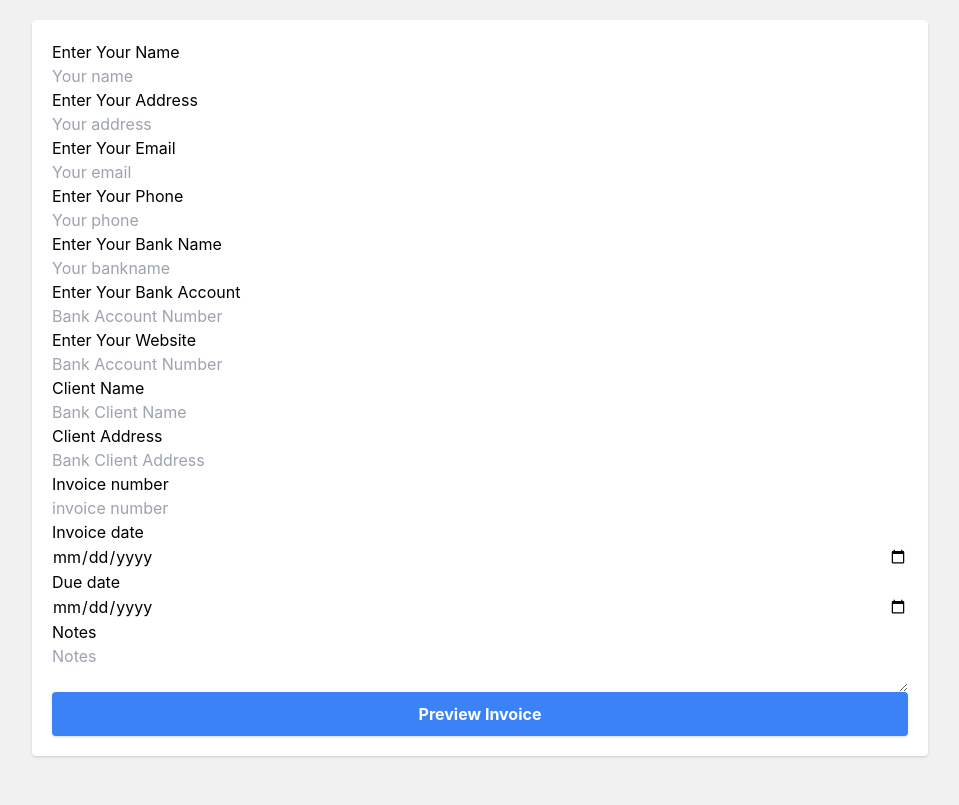
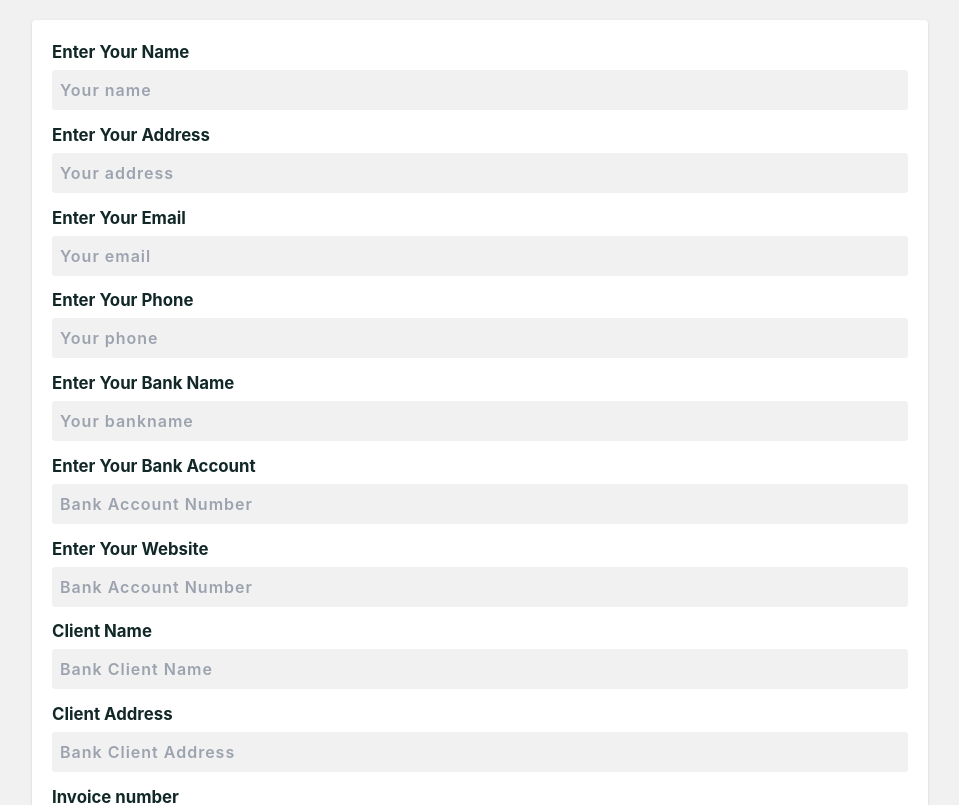
Before and after one commit to mollikacomputer/invoicer, a React (Create React App) app: page / in a window 1280 px wide. Shown: the top 805 px of the page, without its empty margins (160-1119 px from the left). Built offline with nearby package versions, Linux system fonts and the light colour scheme.

Commit message:
form decoration ui bg font color done

```diff
--- a/src/App.js
+++ b/src/App.js
@@ -29,7 +29,7 @@ function App() {
   };
   return (
     <>
-      <main className="p-5 m-5 xl:max-w-4xl xl:mx-auto bg-white rounded shadow">
+      <main className="p-5 m-5 md:max-w-xl md:mx-auto lg:max-w-2xl lg:mx-auto xl:max-w-4xl xl:mx-auto bg-white rounded shadow">
         {showInvoice ? (
           <div>
             <Header handlePrint={handlePrint} />
@@ -183,6 +183,9 @@ function App() {
               />
               <label htmlFor="notes"> Notes </label>
               <textarea
+              className="resize-y rounded-md mb-5 "
+                cols='30'
+                rows='10'
                 type="text"
                 name="notes"
                 id="notes"
--- a/src/components/Dates.js
+++ b/src/components/Dates.js
@@ -5,15 +5,13 @@ const Dates = ({invoiceNumber, dueDate,invoiceDate }) => {
     <>
       <article className="my-5 flex items-end justify-end">
         <ul>
-          <li>
-
+          <li className="p-1">
             <span className="font-bold">Invoice Number :</span> {invoiceNumber}
           </li>
-          <li>
+          <li className="p-1">
             <span className="font-bold">Invoice Date :</span>{invoiceDate}
           </li>
-          <li>
-
+          <li className="p-1">
             <span className="font-bold">Due Date :</span> {dueDate}
           </li>
         </ul>
--- a/src/components/Footer.js
+++ b/src/components/Footer.js
@@ -3,7 +3,7 @@ import React from "react";
 const Footer = ({name,email,phone,bankName, bankAccount, website}) => {
   return (
     <>
-      <footer>
+      <footer className="footer border-t-2 border-gray-300 pt-5">
         <ul className="flex flex-wrap items-center justify-center">
           <li>
             <span className="font-bold ml-1">Your Name :</span> {name}
--- a/src/components/Header.js
+++ b/src/components/Header.js
@@ -12,15 +12,15 @@ const Header = ({handlePrint}) => {
         <div>
           <ul className="flex items-center justify-between flex-wrap">
             <li>
-              <button className="btn btn-print" onClick={handlePrint}>
+              <button className="btn btn-print bg-gray-500 text-white font-bold py-2 px-8 rounded shadow border-2 border-gray-500 hover:bg-transparent hover:text-gray-500 transition-all duration-300" onClick={handlePrint}>
                 Print
               </button>
             </li>
             <li>
-              <button className="btn btn-download">Download</button>
+              <button className="btn btn-download mx-2 bg-blue-500 text-white font-bold py-2 px-8 rounded shadow border-2 border-blue-500 hover:bg-transparent hover:text-blue-500 transition-all duration-300">Download</button>
             </li>
             <li>
-              <button className="btn btn-send"> Send</button>
+              <button className="btn btn-send bg-green-500 text-white font-bold py-2 px-8 rounded shadow border-2 border-green-500 hover:bg-transparent hover:text-green-500 transition-all duration-300"> Send</button>
             </li>
           </ul>
         </div>
--- a/src/components/Notes.js
+++ b/src/components/Notes.js
@@ -5,7 +5,7 @@ const Notes = ({notes}) => {
     <>
       <section className="mb-5">
         {/* TextArea  */}
-        <p> {notes} </p>
+        <p className="lg:w-1/2 text-justify"> {notes} </p>
         {/*End of textArea  */}
       </section>
     </>
--- a/src/index.css
+++ b/src/index.css
@@ -7,6 +7,28 @@ body {
   -moz-osx-font-smoothing: grayscale;
   background-color: #f1f1f1;
 }
+footer.li{
+  margin: .5rem 0.5rem;
+}
+label{
+  margin-bottom: 0.3rem;
+  font-size: 1.05rem;
+  font-weight: bold;
+  color: #112827;
+}
+input,
+textarea{
+  background-color:#f1f1f1;
+  padding:0.5rem;
+  border-radius: 0.2rem;
+  margin-bottom: 0.8rem;
+  color: #383838;
+  font-weight: 600;
+  letter-spacing: 1px;
+}
+button{
+  user-select:none;
+}
 
 code {
   font-family: source-code-pro, Menlo, Monaco, Consolas, 'Courier New',
```
